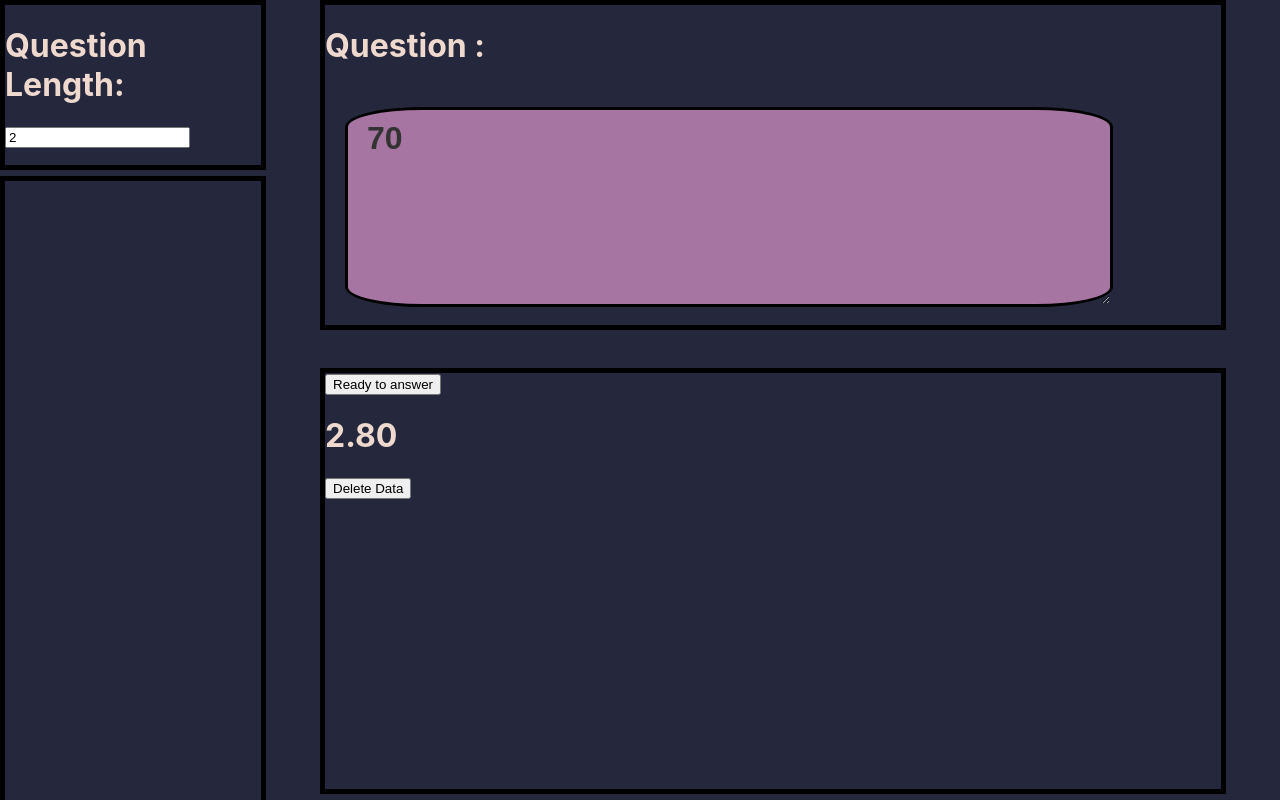
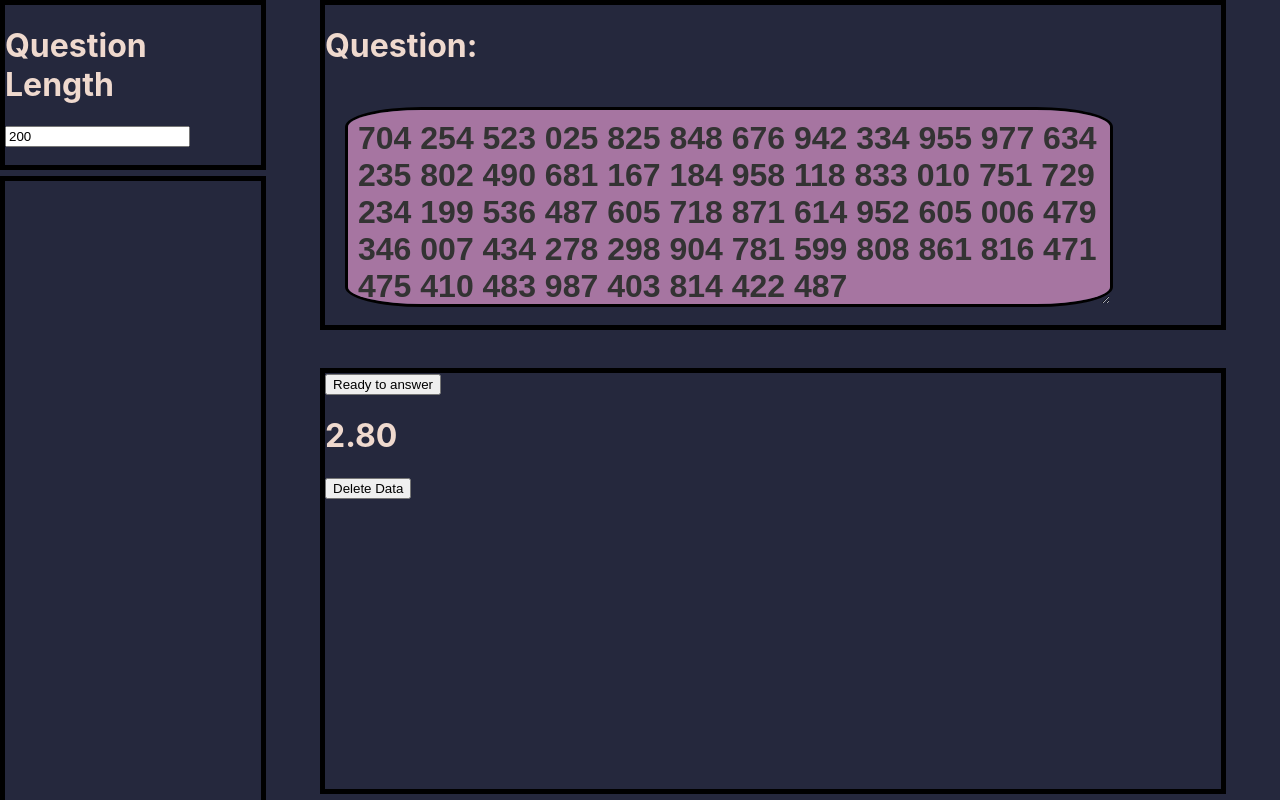
Before and after one commit to RasmusKuusmaa/Mneme, a React (Create React App) app: page / in a window 1280 px wide. Both pictures are taken after a click on the button "Start". Built offline with nearby package versions, Linux system fonts and the light colour scheme.

Commit message:
added a typing animation to the question

```diff
--- a/package.json
+++ b/package.json
@@ -9,6 +9,7 @@
     "react": "^18.3.1",
     "react-dom": "^18.3.1",
     "react-scripts": "5.0.1",
+    "typed.js": "^2.1.0",
     "web-vitals": "^2.1.4"
   },
   "scripts": {
--- a/src/App.css
+++ b/src/App.css
@@ -19,6 +19,9 @@ Text Color: #efd9ceff;
   height: 20vh;
   left: 0;
   top: 0;
+}
+.Settings input {
+  position: fixed !important;
 }
 .Stats {
   border: 5px solid black;
--- a/src/App.js
+++ b/src/App.js
@@ -1,22 +1,24 @@
-import { useEffect, useState } from 'react';
+import { useEffect, useState, useRef } from 'react';
 import './App.css';
+import Typed from 'typed.js';
+
 
 function App() {
   const [question, setQuestion] = useState('');
-  const [questionLength, setQuestionLength] = useState(2);
+  const [questionLength, setQuestionLength] = useState(200);
   const [feedback, setFeedback] = useState('');
 
   const generateQuestion = () => {
-    let newQuestion = "";
+    let newQuestion = '';
     for (let i = 0; i < questionLength; i++) {
       if (i % 3 === 0) {
-        newQuestion += ' '
+        newQuestion += ' ';
       }
       const digit = Math.floor(Math.random() * 10);
       newQuestion += digit.toString();
     }
     setQuestion(newQuestion);
-  }
+  };
 
   // Timer
   const [started, setStarted] = useState(false);
@@ -38,13 +40,13 @@ function App() {
     generateQuestion();
     setTime(0);
     setAnswer('');
-  }
+  };
 
   const [hidden, setHidden] = useState(false);
 
   const handleHide = () => {
     setHidden(true);
-  }
+  };
 
   // Submitting
   const [answer, setAnswer] = useState('');
@@ -60,8 +62,7 @@ function App() {
       setFeedback('false');
     }
     saveData(cleanedQuestion);
-  }
-
+  };
 
   // Data Storage
   const [attempts, setAttempts] = useState([]);
@@ -90,18 +91,44 @@ function App() {
     savedData.push(newAttempt);
     localStorage.setItem('stats', JSON.stringify(savedData));
     setAttempts(savedData);
-  }
+  };
 
   const deleteData = () => {
     localStorage.setItem('stats', '[]');
     window.location.reload();
+  };
+
+  //Typing animation
+  const [typedInstance, setTypedInstance] = useState(null);
+  const textareaRef = useRef(null);
+  useEffect(() => {
+    if (textareaRef.current && started && !hidden) {
+      const options = {
+        strings: [question],
+        typeSpeed: 10,
+        loop: false,
+        showCursor: false,
+        onComplete: () => {
+          if (typedInstance) {
+            typedInstance.destroy();
           }
+        }
+      };
+
+      const instance = new Typed(textareaRef.current, options);
+      setTypedInstance(instance);
+
+      return () => {
+        instance.destroy();
+      };
+    }
+  }, [started, hidden, question]);
 
   return (
     <div className='Container'>
       <div className='Settings'>
         <div>
-          <h1> Question Length:</h1>
+          <h1>Question Length</h1>
           <input
             type='number'
             value={questionLength}
@@ -120,44 +147,40 @@ function App() {
       </div>
 
       <div className='QuestionBox'>
+        {!hidden && started && (
+          <div>
 
-        {!hidden && started && <div>
-        <h1>Question :</h1>
+            <h1>Question: </h1>
             <textarea className='Question'
-        value={question}
+                        ref={textareaRef}
+readOnly/>
 
-        />
           </div>
-        }
+        )}
 
-        {hidden &&
+        {hidden && (
           <div>
-          <h1>Answer : </h1>
-          <textarea className='Question'
-
+            <h1>Answer :</h1>
+            <textarea
+              className='Question'
               value={answer}
               onChange={(e) => setAnswer(e.target.value)}
             />
           </div>
-        }
-        {!started &&
+        )}
+        {!started && (
           <div className='feedbackContainer'>
             <div className='feedback'>
-              <h1>Question : </h1>
-              <textarea className='Question' style={{width: '100%'}}
-                value={question}
-               />
+              <h1>Question</h1>
+              <textarea className='Question' style={{width: '100%'}} value={question} />
             </div>
 
             <div className='feedback'>
-              <h1>Answer : </h1>
-              <textarea className='Question' style={{width: '100%'}}
-                value={answer}
-               />
-
+              <h1>Answer: </h1>
+              <textarea className='Question' style={{width: '100%'}} value={answer} />
             </div>
           </div>
-        }
+        )}
       </div>
 
       <div className='Buttons'>
--- /dev/null
+++ b/src/typed.js
@@ -0,0 +1,32 @@
+import React, { useEffect } from 'react';
+import Typed from 'typed.js';
+
+const TypingEffect = () => {
+  useEffect(() => {
+    // Options for the Typed.js instance
+    const options = {
+      stringsElement: '#typed-output', // Target the content of the element
+      typeSpeed: 50,   // Speed in milliseconds for typing each character
+      backSpeed: 25,   // Speed in milliseconds for deleting each character
+      loop: true,      // Enable looping
+      backDelay: 2000, // Delay before starting to delete the text
+      showCursor: true // Show the blinking cursor
+    };
+
+    // Initialize Typed.js
+    const typed = new Typed('#typed-output', options);
+
+    // Clean up function to destroy the instance on component unmount
+    return () => {
+      typed.destroy();
+    };
+  }, []);
+
+  return (
+    <div>
+      <h1 id="typed-output">Hello, this text will animate!</h1>
+    </div>
+  );
+};
+
+export default TypingEffect;
```
Also changed, not shown: 1 other file (tests, documents, lock files or other folders). Lines whose indentation alone changed are shown as unchanged.
